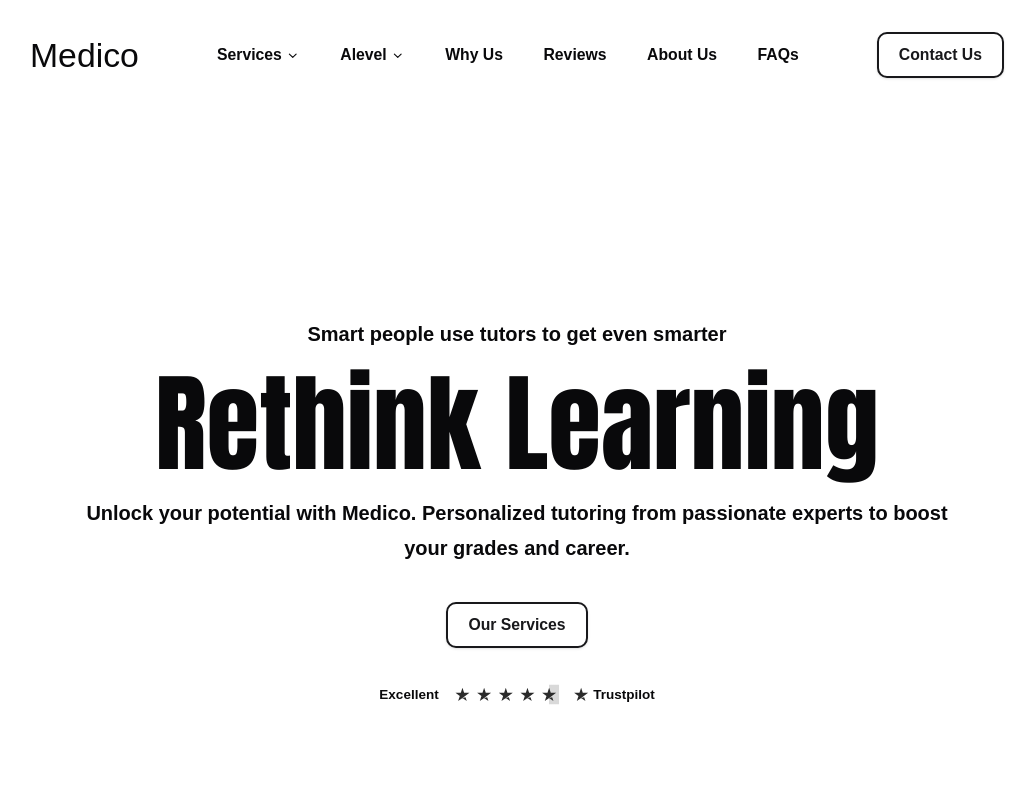
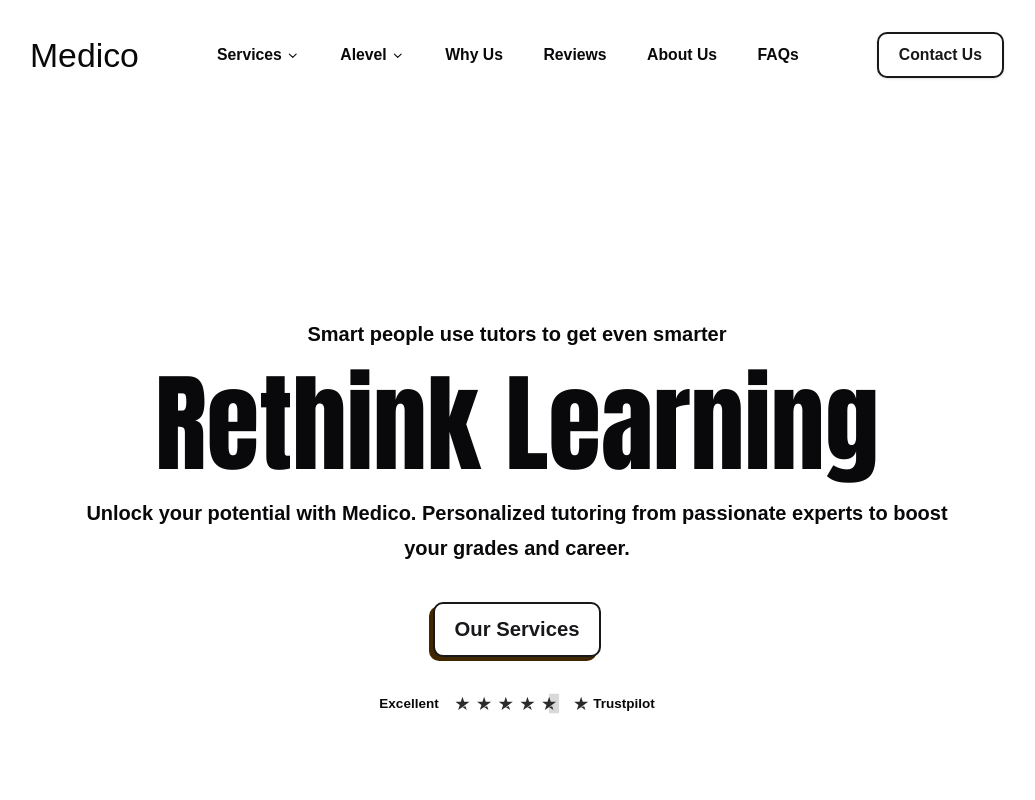
Before and after one commit to Shawarmaa/medico, a Next.js app: page / in a window 1280 px wide. Shown: the top 800 px of the page, without its empty margins (123-1158 px from the left). Built offline with nearby package versions, Linux system fonts and the light colour scheme; a web font is replaced by a local one.

Commit message:
restyled buttons

```diff
--- a/components/faq.tsx
+++ b/components/faq.tsx
@@ -41,7 +41,7 @@
 
 export default function FAQ() {
     return (
-        <div className = "flex flex-col justify-center xl:flex-row xl:items-start items-center text-start w-full px-[20px] gap-[45px] ">
+        <div className = "flex flex-col justify-center xl:flex-row xl:items-start items-center text-start w-full gap-[45px] ">
             <div className = "flex flex-col justify-center items-center text-center xl:text-start xl:items-start">
                 <h2 className = {`${anton.className}`}>FAQ's</h2>
                 <h1>Answers to some questions you might have</h1>
--- a/components/hero.tsx
+++ b/components/hero.tsx
@@ -12,7 +12,7 @@
                 <h1 className=" md:max-w-3xl">Unlock your potential with Medico. Personalized tutoring from passionate experts to boost your grades and career.</h1>
             </div>
 
-            <Button variant={"default"}>Our Services</Button>
+            <Button className="shadow-[-4px_4px_0_0_#422800] text-lg select-none active:shadow-[-2px_2px_0_0_#422800] active:translate-x-[-2px] active:translate-y-[2px]">Our Services</Button>
 
             <div className="flex flex-row justify-center items-center gap-3">
                 <h1 className="text-xs font-bold">Excellent</h1>
--- a/components/ui/button.tsx
+++ b/components/ui/button.tsx
@@ -10,7 +10,7 @@
     variants: {
       variant: {
         default:
-          "rounded-st border-2 border-secondary bg-background text-primary-foreground  shadow hover:bg-designFull",
+          "rounded-st border-2 border-secondary bg-background text-primary-foreground  shadow hover:bg-designFull/50",
         destructive:
           "bg-destructive text-destructive-foreground shadow-sm hover:bg-destructive/90",
         outline:
```
